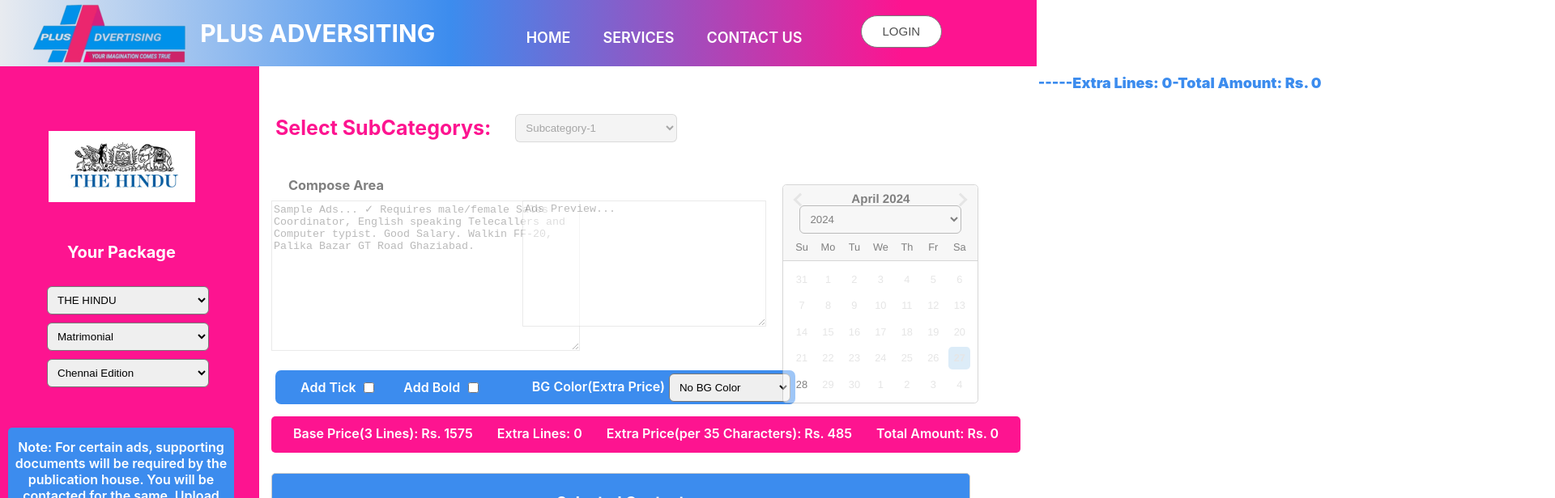
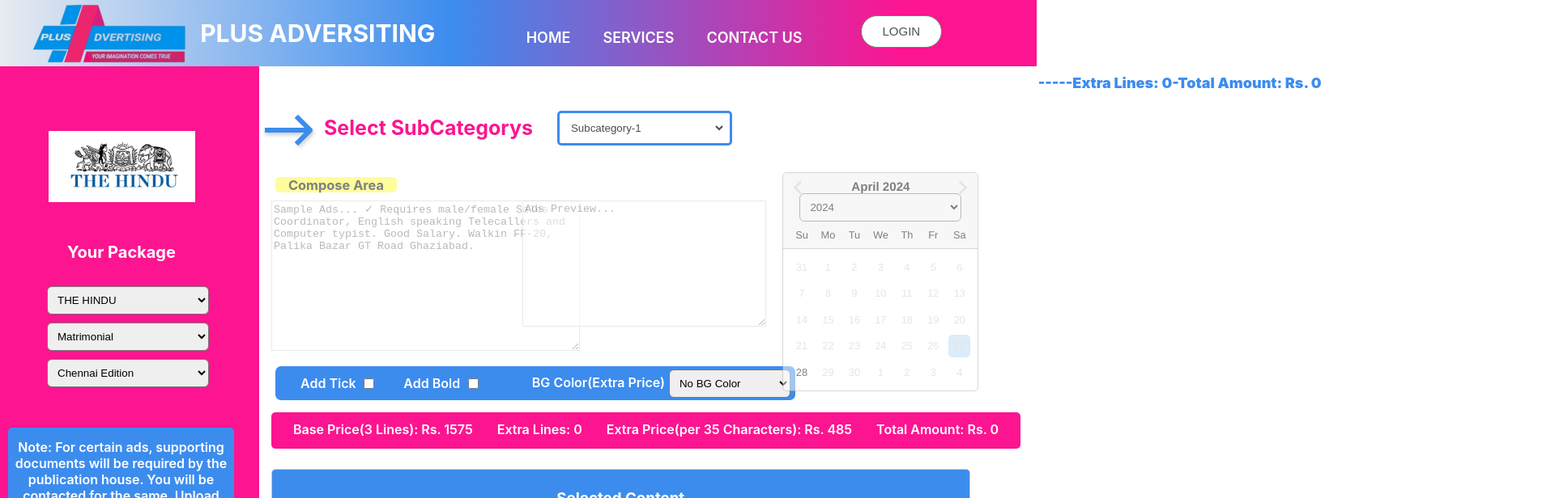
Before and after one commit to Mbsamu222/plusadversiting, a React (Create React App) app: page /compose in a window 1280 px wide. Shown: the top 616 px of the page at 81% size, 1920 px wide, since content can reach past the window. Built offline with nearby package versions, Linux system fonts and the light colour scheme.

Commit message:
First commit

```diff
--- a/src/Pages/Composepage/Composepage.css
+++ b/src/Pages/Composepage/Composepage.css
@@ -62,7 +62,56 @@
 .side.menu input label {
     color: white;
 }
+.icon {
+    position: absolute;
+    transform: translate(-50%,-50%);
+    width: 68px;
+    height: 30px;
+    margin-bottom: -35px;
+    margin-left: 20px;
+    cursor: pointer;
+  }
 
+  .arrow {
+    position: absolute;
+    top: 12px;
+    width: 80%;
+    height: 6px;
+    background-color: #3c8cee;
+    box-shadow: 0 3px 5px rgba(0, 0, 0, .2);
+    animation: arrow 600ms linear infinite;
+  }
+
+  .arrow::after, .arrow::before {
+    content: '';
+    position: absolute;
+    width: 48%;
+    height: 6px;
+    right: -6px;
+    background-color: #3c8cee;
+  }
+
+  .arrow::after {
+    top: -8px;
+    transform: rotate(45deg);
+  }
+
+  .arrow::before {
+    top: 8px;
+    box-shadow: 0 3px 5px rgba(0, 0, 0, .2);
+    transform: rotate(-45deg);
+  }
+  @keyframes arrow {
+      0% {
+        left: 0;
+      }
+      50% {
+        left: 5px;
+      }
+      100% {
+        left: 0;
+      }
+    }
 .container {
     display: flex;
     gap: 30px;
@@ -71,12 +120,34 @@
     padding-left: 5px;
     border-radius: 10px;
     margin-bottom: 5px;
+    margin-right: 15px;
 }
 
 .container h3 {
     font-size: 25px;
     color: #fd1490 ;
+    margin-left: 60px;
 }
+
+.input-field {
+    border: 3px solid #3c8cee; /* Add border color here */
+    border-radius: 5px;
+    padding: 5px;
+}
+
+.input-field select {
+    width: 200px; /* Adjust width as needed */
+    padding: 5px;
+    border: none;
+    outline: none;
+    background-color: transparent;
+    color: #000000;
+}
+
+.input-field select:hover {
+    border: 1px solid #3c8cee; /* Border color on hover */
+}
+
 
 .horizonital-line-box {
     margin: 10px auto;
@@ -84,7 +155,7 @@
     width: 150px;
     height: 19px;
     font-size: 14px;
-    background-color: white;
+    background-color: rgb(251, 251, 59);
     border-radius: 5px;
     margin-top: 5px;
     margin-bottom: 10px;
@@ -157,8 +228,8 @@
     width: calc(33.33% - 20px);
     float: left;
     margin-right: 0px;
-    margin-top: -20px;
-    margin-bottom: -45px;
+    margin-top: -35px;
+    margin-bottom: -35px;
 }
 .disabled {
     opacity: 0.5; /* Reduce opacity to visually disable elements */
@@ -169,17 +240,66 @@
     overflow: hidden; /* Ensure proper layout */
 }
 .modal-content {
-    background-color: #fafcfa; /* White background for modal content */
-    border: 2px solid #030702;
-    width: 200%;
-    height: 100%;
-    border-radius: 0px;
+    background:rgb(255, 255, 255) ;
+    border: 5px solid #DAA520;
+    width: 550px; /* Adjust width as needed */
+    height: 450px; /* Adjust height as needed */
+    border-radius: 10px;
     color: rgb(5, 3, 3);
-    margin-top: -295px;
-    margin-left: -455px;
-    padding: 150px;
     text-align: center;
+    display: flex;
+    flex-direction: column;
+    justify-content: space-between;
+    margin-top: -155px;
+    margin-left: -250px;
+    padding: 20px;
 }
+
+.modal-content p:nth-child(1) {
+    margin-top: 5px; /* Remove top margin for the first paragraph */
+    color: #DAA520;
+    font-size: larger;
+    font-weight: 800;
+}
+
+.modal-content img {
+    align-self: flex-end; /* Align image to top right corner */
+    margin-top: -70px; /* Adjust as needed */
+}
+.modal-content p{
+    margin-top: -10px;
+    margin-bottom: -10px;
+    color: #DAA520;
+    font-size: large;
+    font-weight: 500;
+}
+.modal-content ul {
+    list-style-type: none;
+    padding: 0;
+    margin: 90px 0;
+    margin-bottom: -20px;
+    color: #DAA520;
+    font-size: large;
+    font-weight: 400;
+}
+
+.modal-content ul li {
+    cursor: pointer;
+}
+
+.modal-content .buttons-container {
+    display: flex;
+    justify-content: center;
+    gap: 10px; /* Adjust spacing between buttons */
+    margin-top: 20px;
+}
+
+.modal-content button {
+    width: 60px;
+    height: 30px;
+    display: inline-block; /* Display buttons inline */
+}
+
 .price-info {
     display: flex;
     justify-content:space-around;
--- a/src/Pages/Composepage/Composepage.jsx
+++ b/src/Pages/Composepage/Composepage.jsx
@@ -6,6 +6,7 @@
 import { useLocation } from 'react-router-dom'; // Import useLocation hook
 import { Link } from 'react-router-dom';
 import the_hindu_logo from '../Assests/the_hindu_logo.jpg'
+import modal_logo from '../Assests/modal_logo.png'
 
 
 
@@ -73,7 +74,10 @@
                 onClose={() => setShowPopup(false)}
             >
                 <div className="modal-content">
-                    <p>Select 1 Date + After 3 Dates Applied for 50% Offer</p>
+                    <p>Special Offers Flat 50%</p>
+                    <img src={modal_logo} alt="" />
+                    <p>Pay 1 Sunday Get Next 3 Sundays Free</p>
+                    <p>( You Pay Flats 50% Amount Only for Your Next 3 Sundays )</p>
                     <ul>
                         {selectedSundays &&
                             selectedSundays.map((sunday, index) => (
@@ -82,6 +86,10 @@
                                 </li>
                             ))}
                     </ul>
+                    <div className='buttons-container'>
+                    <button>Yes</button>
+                    <button>No</button>
+                    </div>
                 </div>
             </Popup>
         </div>
@@ -410,7 +418,10 @@
                 </div>
                 <div>
                     <div className="container">
-                        <h3 className={`select-subcategorys ${selectedSubCategory1 && selectedSubCategory2 ? 'disable' : ''}`}>Select SubCategorys:</h3>
+                        <div class="icon">
+                            <div class="arrow"></div>
+                        </div>
+                        <h3 className={`select-subcategorys ${selectedSubCategory1 && selectedSubCategory2 ? 'disable' : ''}`}>Select SubCategorys</h3>
                         <div className="input-field">
                             <label htmlFor="selectedSubCategory1"></label>
                             <select
```
Also changed, not shown: src/Pages/Assests/discount_logo.jpg (deleted), src/Pages/Assests/modal_logo.png (added).
